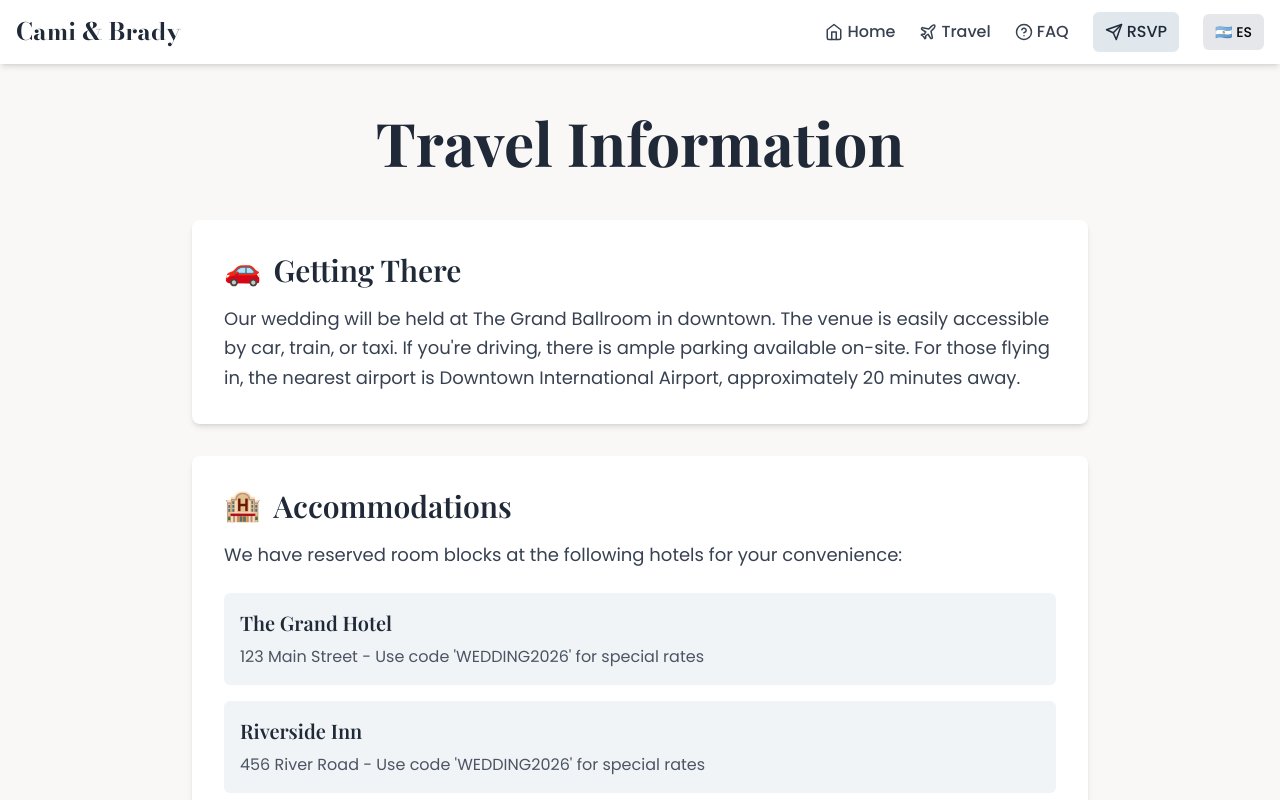
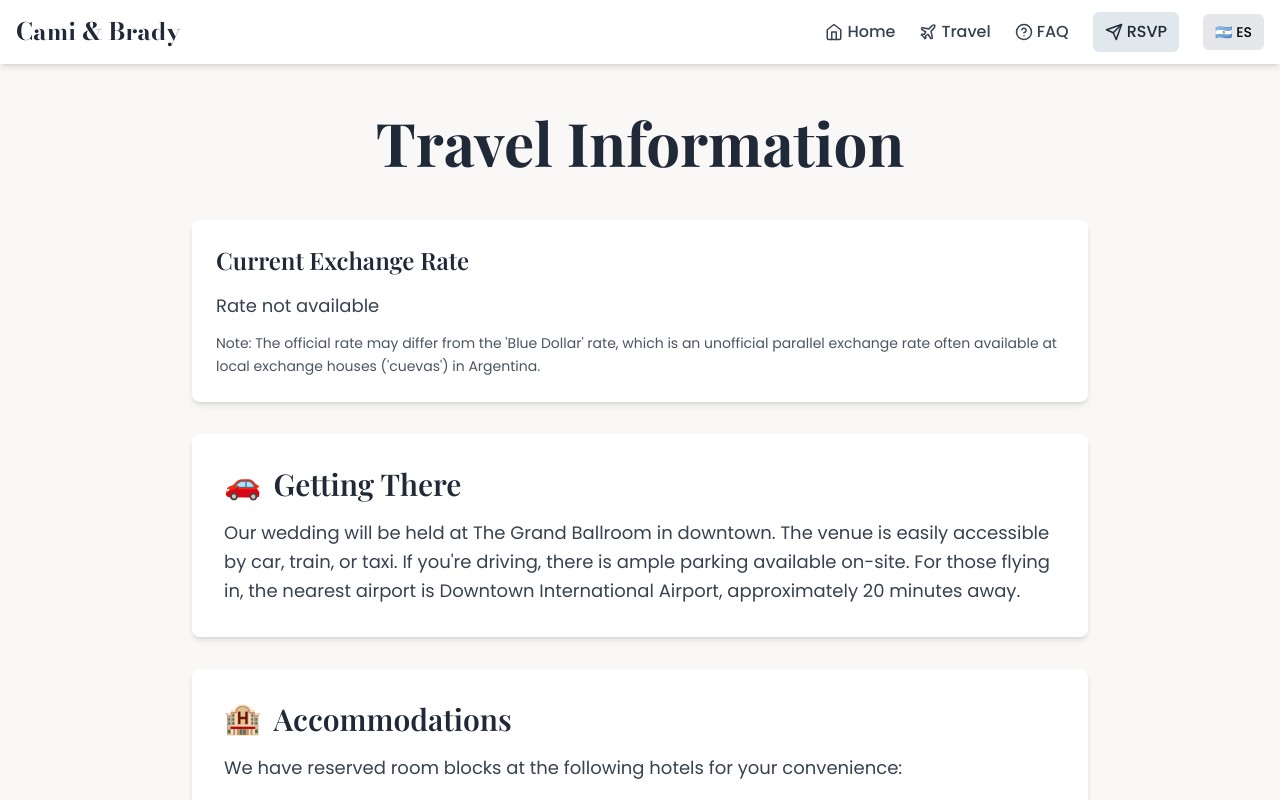
Before and after one commit to bradyudovich/Wedding-Website, a React (Vite) app: page /Wedding-Website/travel in a window 1280 px wide. Shown: the top 800 px of the page. Built offline with nearby package versions, Linux system fonts and the light colour scheme; no server answers.

Commit message:
feat(travel): live USD→ARS exchange rate card and translations
Co-authored-by: bradyudovich <81537503+bradyudovich@users.noreply.github.com>

```diff
--- a/src/pages/Travel.jsx
+++ b/src/pages/Travel.jsx
@@ -1,10 +1,31 @@
-import React from 'react';
+import React, { useState, useEffect } from 'react';
 import { useLanguage } from '../LanguageContext';
 import { translations } from '../translations';
 
 const Travel = () => {
   const { language } = useLanguage();
   const t = translations[language].travel;
+  const [exchangeRate, setExchangeRate] = useState(null);
+  const [loading, setLoading] = useState(true);
+
+  useEffect(() => {
+    const fetchExchangeRate = async () => {
+      try {
+        const response = await fetch('https://api.exchangerate-api.com/v4/latest/USD');
+        const data = await response.json();
+        if (data && data.rates && data.rates.ARS) {
+          setExchangeRate(data.rates.ARS.toFixed(2));
+        }
+      } catch (error) {
+        console.error('Error fetching exchange rate:', error);
+        setExchangeRate(null);
+      } finally {
+        setLoading(false);
+      }
+    };
+
+    fetchExchangeRate();
+  }, []);
 
   return (
     <div className="min-h-screen py-12 px-4">
@@ -12,6 +33,23 @@ const Travel = () => {
         <h1 className="text-5xl md:text-6xl font-bold text-gray-800 mb-12 text-center">
           {t.title}
         </h1>
+
+        {/* Exchange Rate Card */}
+        <div className="bg-white p-6 rounded-lg shadow-md mb-8">
+          <h2 className="text-2xl font-semibold text-gray-800 mb-4">{t.currentRateLabel}</h2>
+          <div className="text-gray-700 text-lg mb-3">
+            {loading ? (
+              <span>{t.loading}</span>
+            ) : exchangeRate ? (
+              <span className="font-semibold">1 USD = {exchangeRate} ARS</span>
+            ) : (
+              <span>{t.notAvailable}</span>
+            )}
+          </div>
+          <p className="text-gray-600 text-sm leading-relaxed">
+            {t.exchangeNote}
+          </p>
+        </div>
 
         {/* Getting There */}
         <div className="bg-white p-8 rounded-lg shadow-md mb-8">
--- a/src/translations.js
+++ b/src/translations.js
@@ -31,7 +31,11 @@ export const translations = {
       transportationTitle: "Transportation",
       transportationText: "Shuttle service will be provided between The Grand Hotel and the venue. Shuttles will run every 30 minutes starting at 2:00 PM. The last shuttle back to the hotel will depart at 11:30 PM.",
       localAttractionsTitle: "Local Attractions",
-      localAttractionsText: "While you're in town, don't miss these local favorites: Downtown Historic District, Riverside Park, City Museum, and the famous Local Restaurant Row on 5th Avenue."
+      localAttractionsText: "While you're in town, don't miss these local favorites: Downtown Historic District, Riverside Park, City Museum, and the famous Local Restaurant Row on 5th Avenue.",
+      currentRateLabel: "Current Exchange Rate",
+      exchangeNote: "Note: The official rate may differ from the 'Blue Dollar' rate, which is an unofficial parallel exchange rate often available at local exchange houses ('cuevas') in Argentina.",
+      loading: "Loading...",
+      notAvailable: "Rate not available"
     },
     faq: {
       title: "Frequently Asked Questions",
@@ -85,7 +89,11 @@ export const translations = {
       transportationTitle: "Transporte",
       transportationText: "Se proporcionará servicio de transporte entre El Gran Hotel y el lugar. Los autobuses saldrán cada 30 minutos a partir de las 2:00 PM. El último autobús de regreso al hotel saldrá a las 11:30 PM.",
       localAttractionsTitle: "Atracciones Locales",
-      localAttractionsText: "Mientras esté en la ciudad, no se pierda estos favoritos locales: Distrito Histórico del Centro, Parque Riverside, Museo de la Ciudad y la famosa Fila de Restaurantes Locales en la Avenida 5."
+      localAttractionsText: "Mientras esté en la ciudad, no se pierda estos favoritos locales: Distrito Histórico del Centro, Parque Riverside, Museo de la Ciudad y la famosa Fila de Restaurantes Locales en la Avenida 5.",
+      currentRateLabel: "Tipo de Cambio Actual",
+      exchangeNote: "Nota: El tipo de cambio oficial puede diferir del 'Dólar Blue', que es un tipo de cambio paralelo no oficial que a menudo está disponible en casas de cambio locales ('cuevas') en Argentina.",
+      loading: "Cargando...",
+      notAvailable: "Tasa no disponible"
     },
     faq: {
       title: "Preguntas Frecuentes",
```
